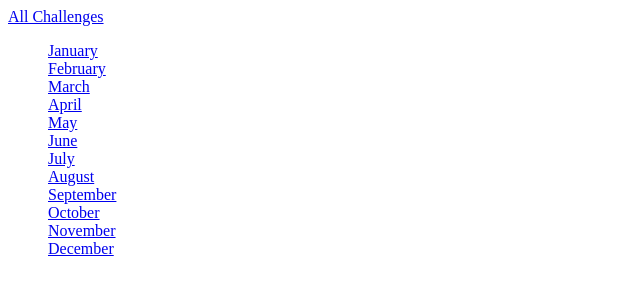
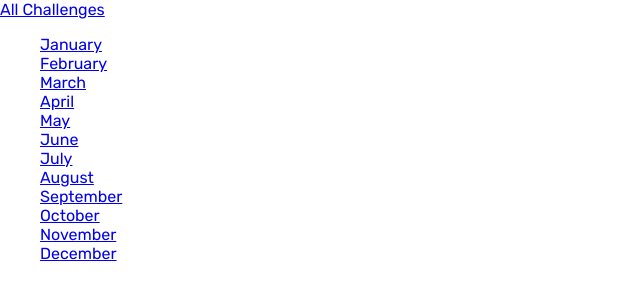
Before and after one commit to r83wheeler/monthly_challenges, a Django app: page /challenges/ in a window 1280 px wide. Shown: the top 300 px of the page, without its empty margins (0-640 px from the left). Run offline with Django 3.2, Linux system fonts and the light colour scheme.

Commit message:
added global static files

```diff
--- a/monthly_challenges/settings.py
+++ b/monthly_challenges/settings.py
@@ -123,6 +123,10 @@ USE_TZ = True
 
 STATIC_URL = '/static/'
 
+STATICFILES_DIRS = [
+    BASE_DIR / "static"
+]
+
 # Default primary key field type
 # https://docs.djangoproject.com/en/3.2/ref/settings/#default-auto-field
 
--- /dev/null
+++ b/static/styles.css
@@ -0,0 +1,9 @@
+@import url('https://fonts.googleapis.com/css2?family=Rubik:wght@400;700&display=swap');
+
+html {
+    font-family: 'Rubik', sans-serif;
+}
+
+body {
+    margin: 0;
+}
--- a/templates/base.html
+++ b/templates/base.html
@@ -5,6 +7,7 @@
     <meta http-equiv="X-UA-Compatible" content="IE=edge">
     <meta name="viewport" content="width=device-width, initial-scale=1.0">
     <title>{% block page_title %}My Challenges{% endblock %}</title>
+    <link rel="stylesheet" href="{% static "styles.css" %}">
     {% block css_files %}{% endblock %}
 </head>
 <body>
```
Also changed, not shown: other parts of templates/base.html (+2 -0 lines).
